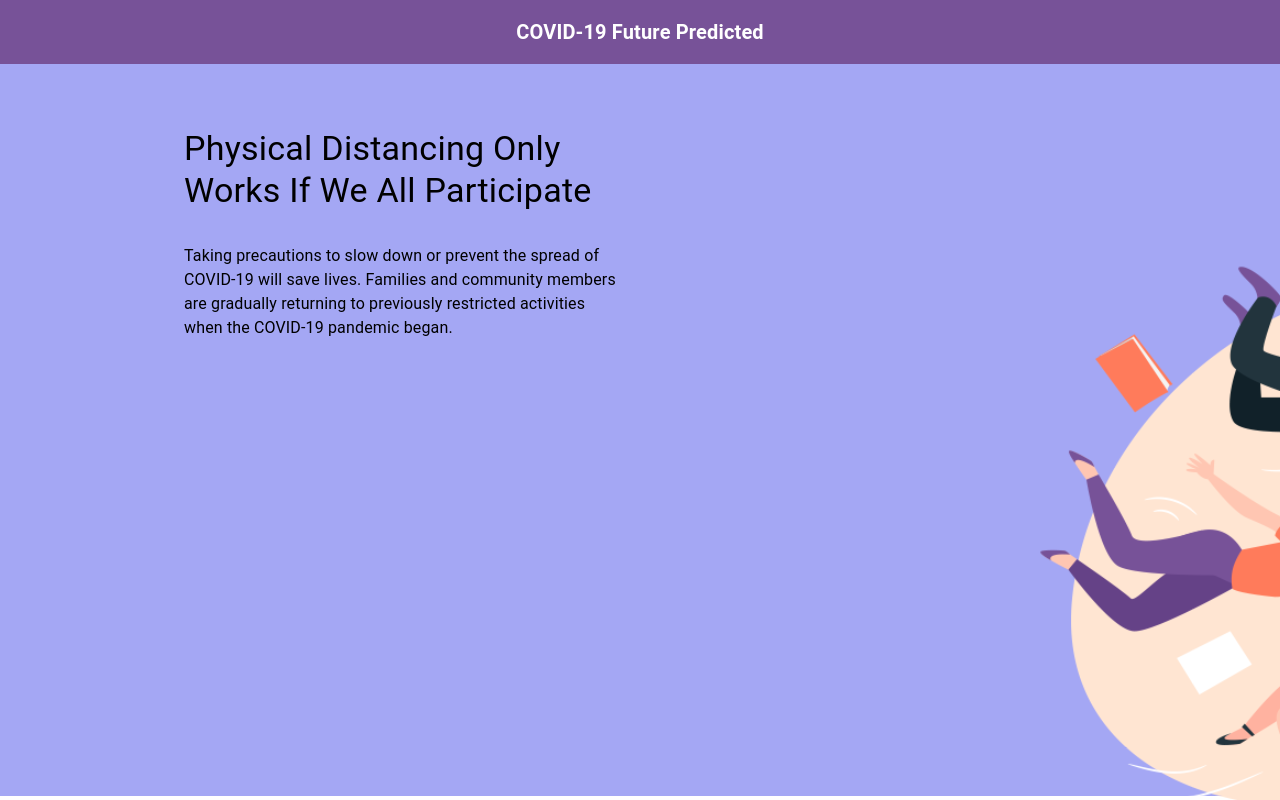
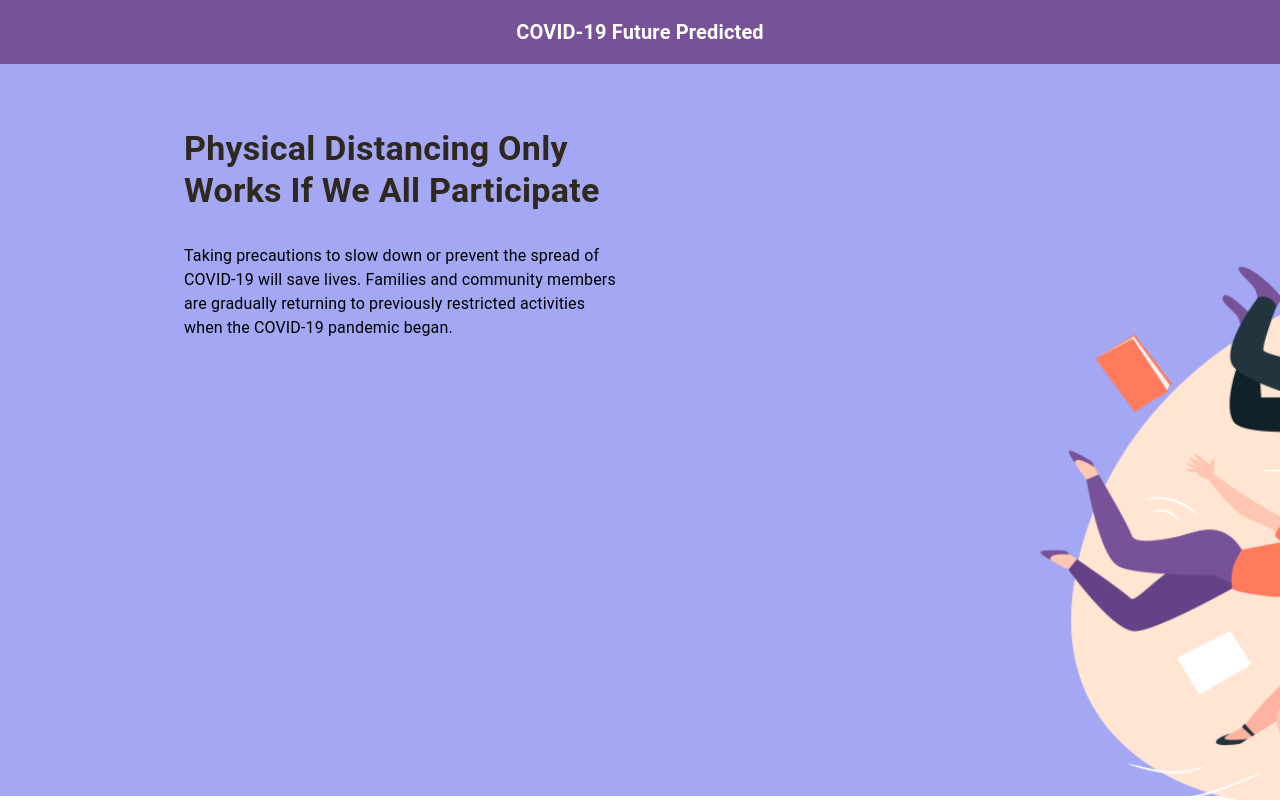
Before and after one commit to mle17/COVID-19-Website, a React (Create React App) app in the folder my-app/: page / in a window 1280 px wide. Shown: the top 800 px of the page. Built offline with nearby package versions, Linux system fonts and the light colour scheme.

Commit message:
Update intro text.

```diff
--- a/my-app/src/components/landing-page/IntroInfo.tsx
+++ b/my-app/src/components/landing-page/IntroInfo.tsx
@@ -10,6 +10,8 @@ const useStyles = makeStyles({
 
     header: {
         textAlign: "left",
+        fontWeight:"bold",
+        color:"#2F281E",
     },
 
     body: {
```
